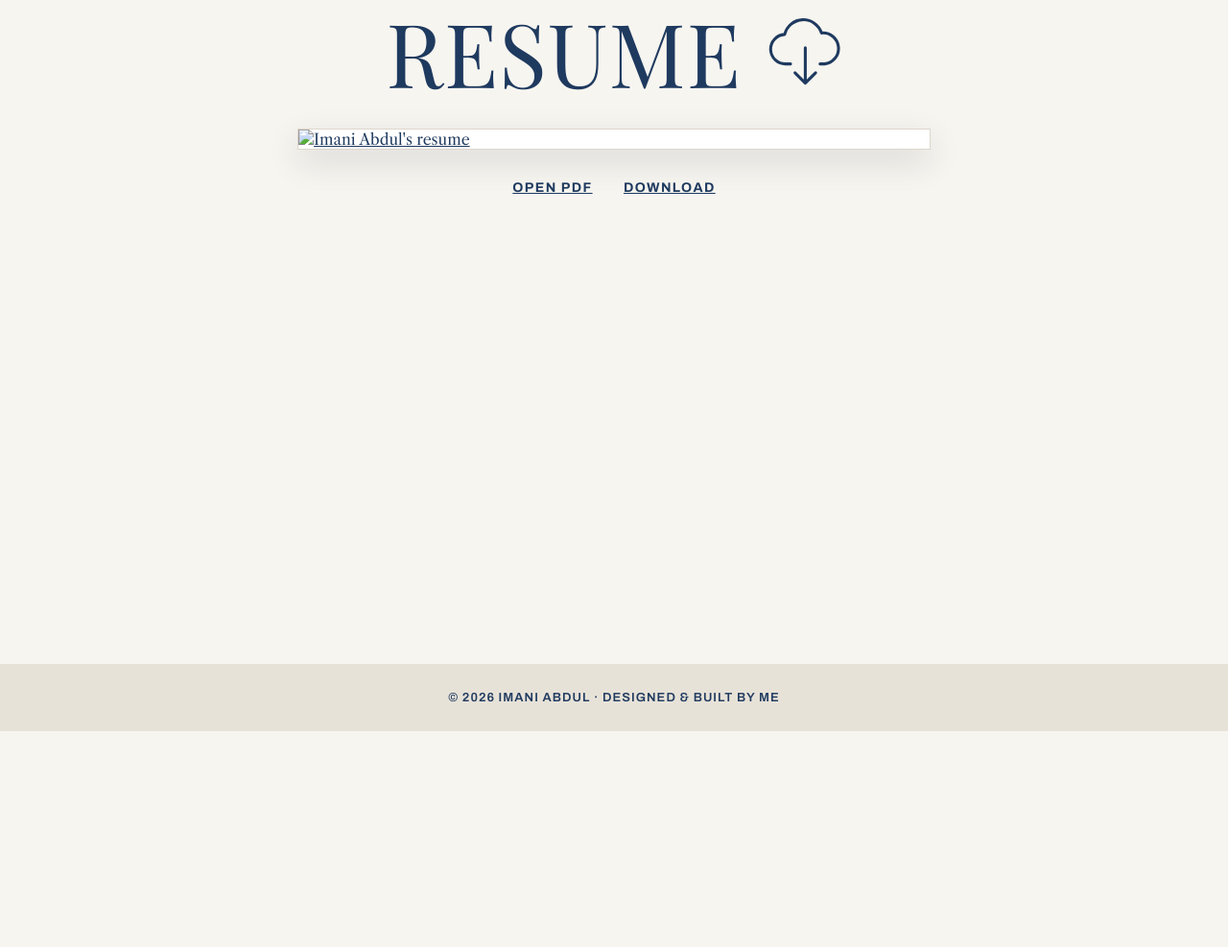
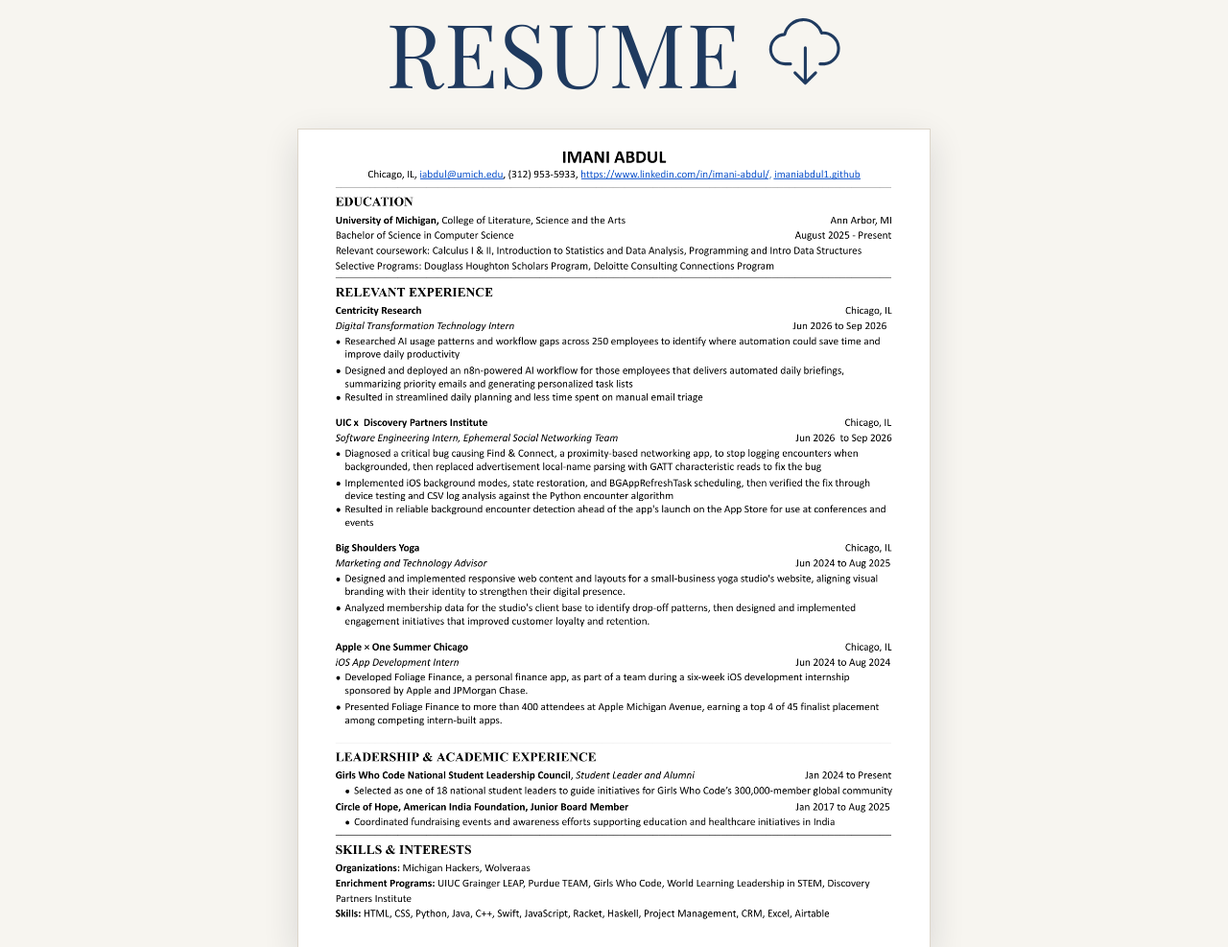
Before and after one commit to imaniabdul1/imaniabdul1.github.io, a plain HTML site: page index.html in a window 1280 px wide. Shown: the part 5540-6527 px from the top of the page at 96% size. Before the commit the page ends 6302 px from the top, so only its background shows below. Drawn offline with Linux system fonts and the light colour scheme.

Commit message:
Update index.html

```diff
--- a/index.html
+++ b/index.html
@@ -215,7 +215,7 @@
         </a>
       </div>
       <a href="resume.pdf" target="_blank" rel="noopener" class="resume-doc reveal">
-        <img src="resume-preview.png" alt="Imani Abdul's resume" loading="lazy">
+        <img src="resume-preview1.png" alt="Imani Abdul's resume" loading="lazy">
       </a>
       <div class="resume-actions">
         <a href="resume.pdf" target="_blank" rel="noopener">Open PDF</a>
```
